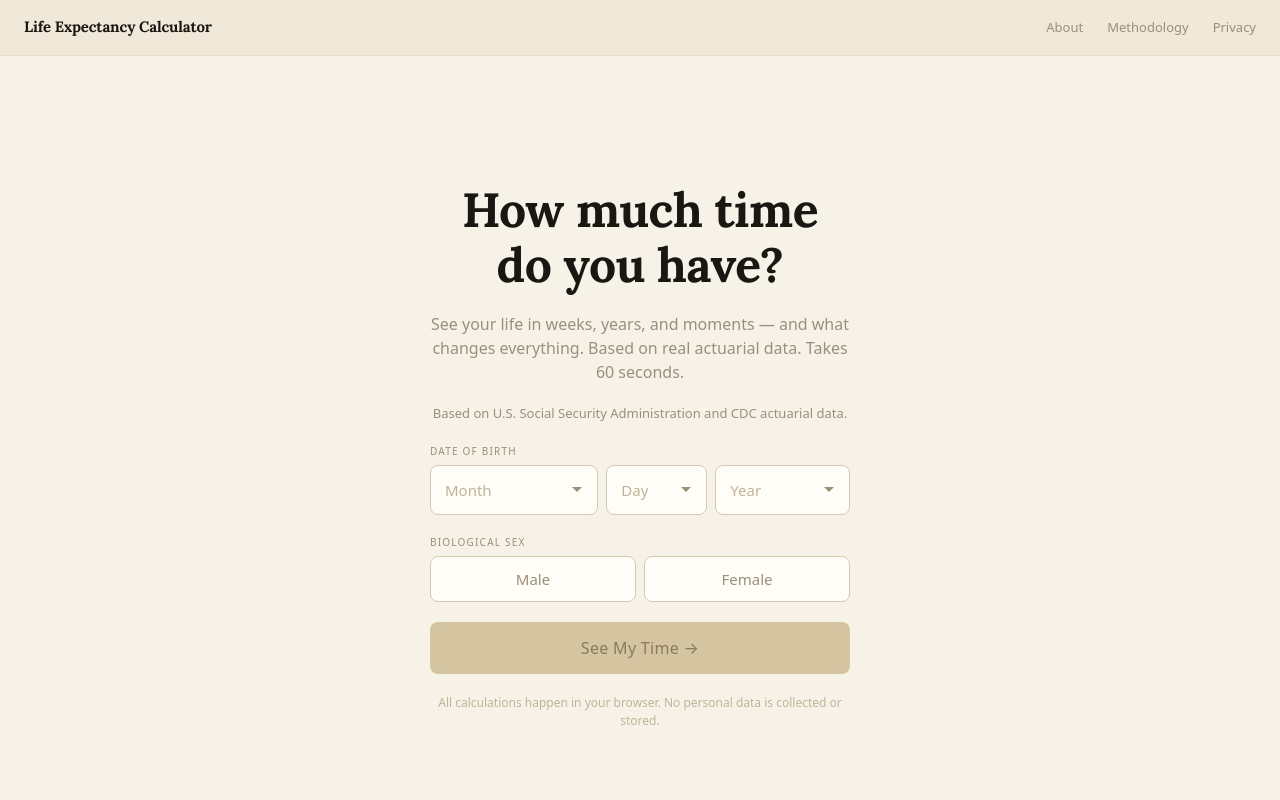
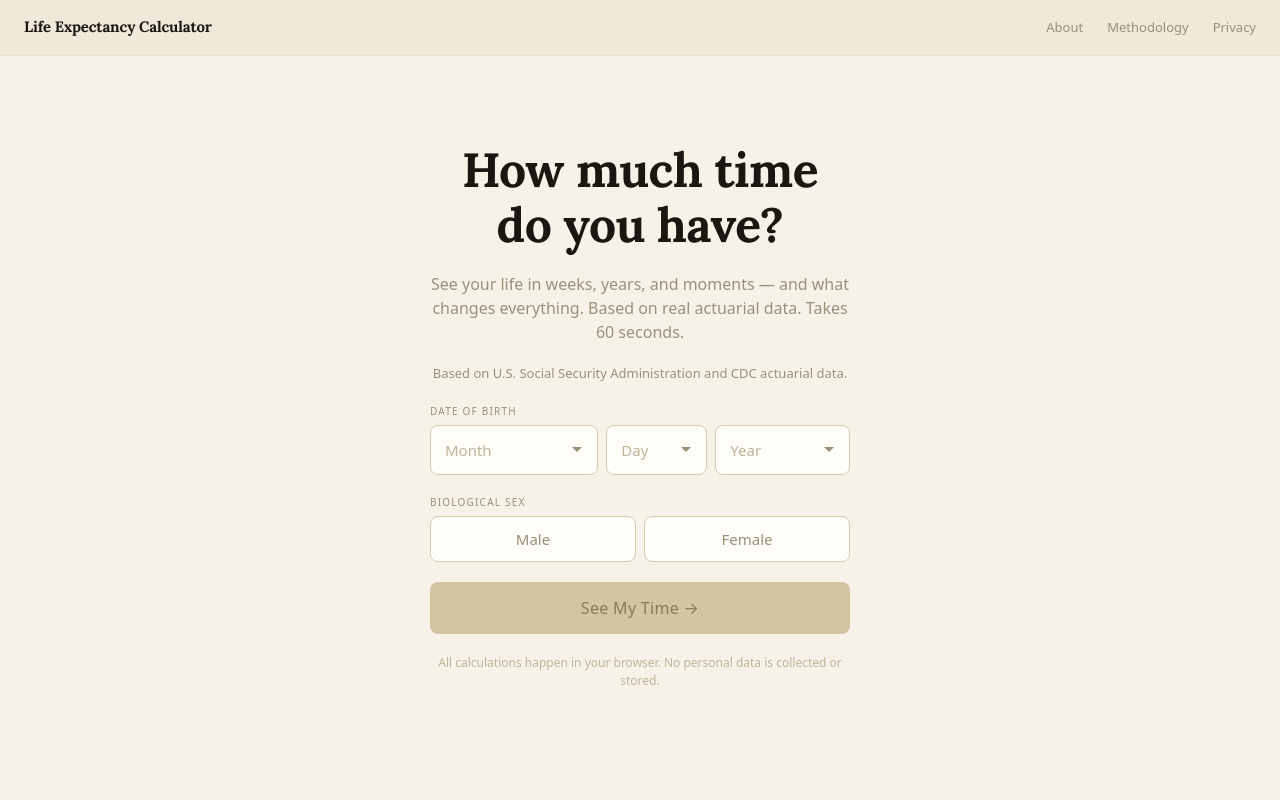
Before and after one commit to DaveChafes/lifeexpectancycalculator, a Next.js app: page / in a window 1280 px wide. Shown: the top 800 px of the page. Built offline with nearby package versions, Linux system fonts and the light colour scheme.

Commit message:
Tighten calculator input screen spacing

```diff
--- a/components/Calculator.tsx
+++ b/components/Calculator.tsx
@@ -424,11 +424,11 @@ export default function Calculator({ onSubmit }: CalculatorProps) {
       <div
         style={{
           backgroundColor: '#f7f2e8',
-          minHeight: '100vh',
+          minHeight: 'calc(100vh - 56px)',
           display: 'flex',
           alignItems: 'center',
           justifyContent: 'center',
-          padding: 'clamp(24px, 8vw, 40px) 24px',
+          padding: '24px 24px 48px 24px',
         }}
       >
         <div className="calculator-form-enter" style={innerColumnStyle}>
```
